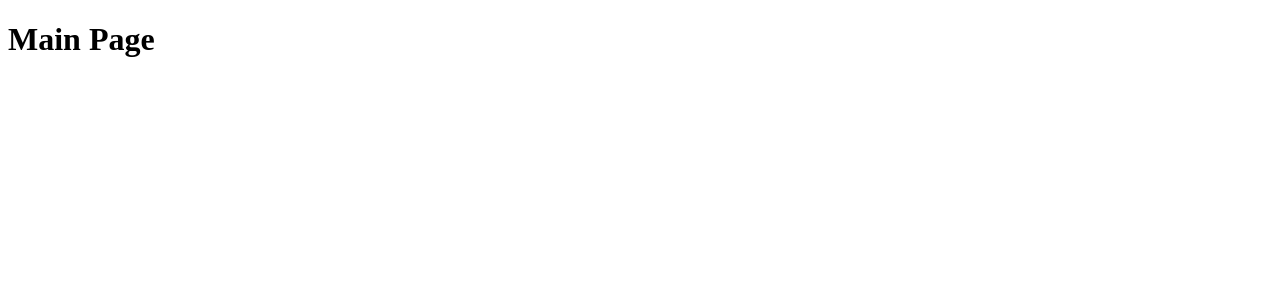
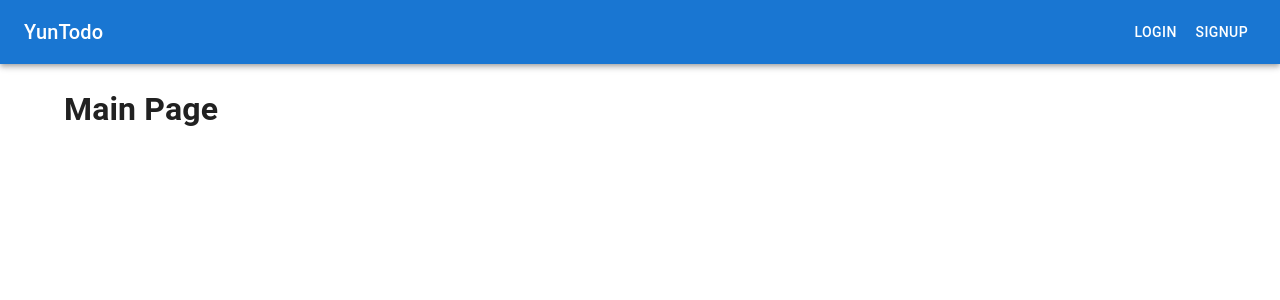
Before and after one commit to lycoris62/yuntodo-frontend, a React (Vite) app: page / in a window 1280 px wide. Shown: the top 300 px of the page. Built offline with nearby package versions, Linux system fonts and the light colour scheme.

Commit message:
feat : 기본 레이아웃 추가

```diff
--- /dev/null
+++ b/src/components/Layout/Header/CustomAppBar.jsx
@@ -0,0 +1,25 @@
+import AppBar from "@mui/material/AppBar";
+import Box from "@mui/material/Box";
+import CssBaseline from "@mui/material/CssBaseline";
+import Toolbar from "@mui/material/Toolbar";
+import Typography from "@mui/material/Typography";
+import Button from "@mui/material/Button";
+
+const CustomAppBar = () => {
+  return (
+    <Box sx={{ flexGrow: 1 }}>
+      <CssBaseline />
+      <AppBar position="static">
+        <Toolbar>
+          <Typography variant="h6" component="div" sx={{ flexGrow: 1 }}>
+            YunTodo
+          </Typography>
+          <Button color="inherit">Login</Button>
+          <Button color="inherit">Signup</Button>
+        </Toolbar>
+      </AppBar>
+    </Box>
+  );
+};
+
+export default CustomAppBar;
--- a/src/components/Layout/Header/Header.jsx
+++ b/src/components/Layout/Header/Header.jsx
@@ -1,5 +1,12 @@
+/* eslint-disable no-unused-vars */
+import CustomAppBar from "./CustomAppBar";
+
 const Header = () => {
-  return <header></header>;
+  return (
+    <header>
+      <CustomAppBar />
+    </header>
+  );
 };
 
 export default Header;
--- a/src/components/Layout/Layout.jsx
+++ b/src/components/Layout/Layout.jsx
@@ -1,11 +1,14 @@
+import { Container } from "@mui/material";
 import Header from "./Header/Header";
 
 const Layout = ({ children }) => {
   return (
-    <div>
+    <>
       <Header />
-      <main>{children}</main>
-    </div>
+      <Container fixed>
+        <main>{children}</main>
+      </Container>
+    </>
   );
 };
 
```
